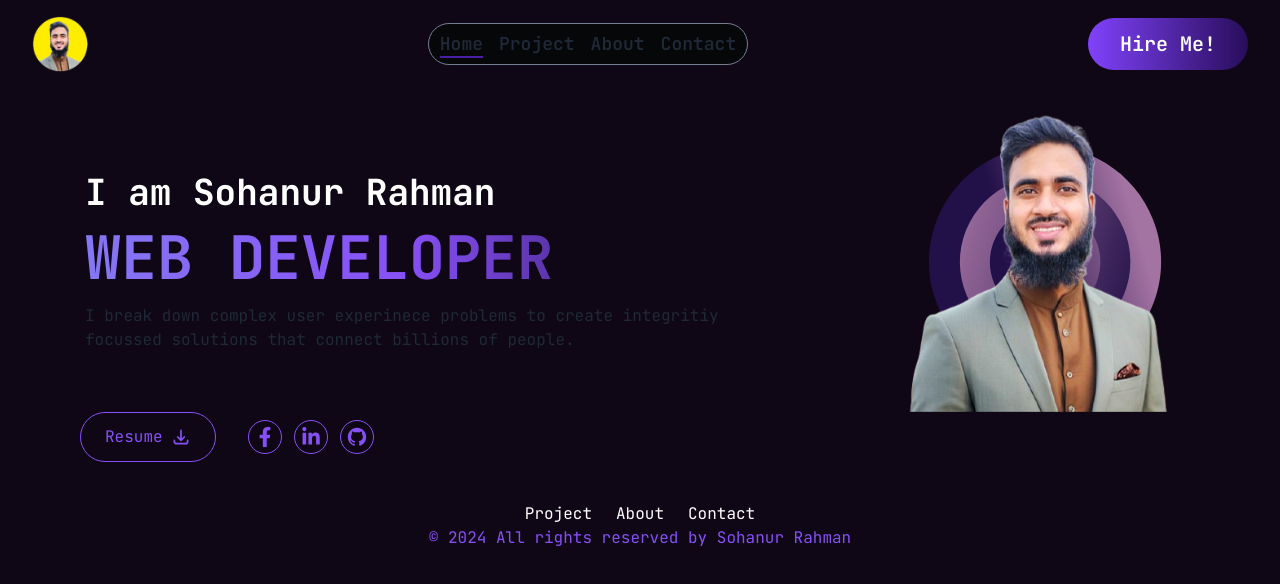
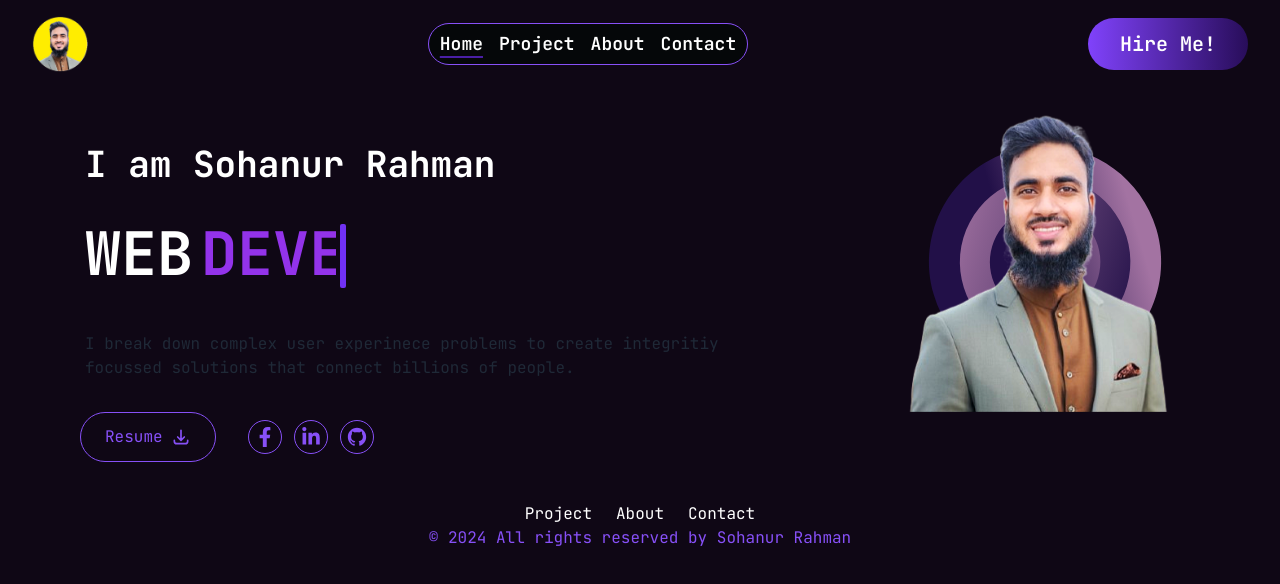
Before and after one commit to Sohan1928/sohan-portfolio, a React (Vite) app: page / in a window 1280 px wide. Shown: the top 584 px of the page. Built offline with nearby package versions, Linux system fonts and the light colour scheme.

Commit message:
web developer text style complete

```diff
--- /dev/null
+++ b/src/components/ui/TypewriterEffect.jsx
@@ -0,0 +1,126 @@
+import { cn } from "../../lib/utils";
+import { motion } from "framer-motion";
+
+export const TypewriterEffect = ({ words, className, cursorClassName }) => {
+  const wordsArray = words.map((word) => {
+    return {
+      ...word,
+      text: word.text.split(" "),
+    };
+  });
+
+  // const [scope, animate] = useAnimate();
+  // const isInView = useInView(scope);
+
+  // useEffect(() => {
+  //   if (isInView) {
+  //     animate(
+  //       "span",
+  //       {
+  //         display: "inline-block",
+  //         opacity: 1,
+  //         width: "fit-content",
+  //       },
+  //       {
+  //         duration: 0.3,
+  //         delay: stagger(0.1),
+  //         ease: "easeInOut",
+  //       }
+  //     );
+  //   }
+  // }, [isInView]);
+
+  return (
+    <div className={cn("", className)}>
+      {renderWords()}
+      <motion.span
+        initial={{ opacity: 0 }}
+        animate={{ opacity: 1 }}
+        transition={{
+          duration: 0.8,
+          repeat: Infinity,
+          repeatType: "reverse",
+        }}
+        className={cn(
+          "inline-block rounded-sm w-[4px] h-4 md:h-6 lg:h-10 bg-[#8750f7]",
+          cursorClassName
+        )}
+      ></motion.span>
+    </div>
+  );
+};
+
+export const TypewriterEffectSmooth = ({
+  words,
+  className,
+  cursorClassName,
+}) => {
+  const wordsArray = words.map((word) => {
+    return {
+      ...word,
+      text: word.text.split(" "),
+    };
+  });
+
+  const renderWords = () => {
+    return (
+      <div>
+        {wordsArray.map((word, idx) => (
+          <div key={`word-${idx}`} className="inline-block">
+            {word.text.map((char, index) => (
+              <span
+                key={`char-${index}`}
+                className={cn(`text-white pr-2`, word.className)}
+              >
+                {char}
+              </span>
+            ))}
+          </div>
+        ))}
+      </div>
+    );
+  };
+
+  return (
+    <div className={cn("flex space-x-1 my-6", className)}>
+      <motion.div
+        className="pb-2 overflow-hidden"
+        initial={{
+          width: "0%",
+        }}
+        whileInView={{
+          width: "fit-content",
+        }}
+        transition={{
+          duration: 3,
+          ease: "linear",
+          repeat: Infinity,
+          repeatType: "reverse",
+          delay: 1,
+        }}
+      >
+        <div
+          className="font-bold text-[#4d09d4] md:text-6xl "
+          style={{
+            whiteSpace: "nowrap",
+          }}
+        >
+          {renderWords()}{" "}
+        </div>{" "}
+      </motion.div>
+      <motion.span
+        initial={{ opacity: 0 }}
+        animate={{ opacity: 1 }}
+        transition={{
+          duration: 0.8,
+          repeat: Infinity,
+          repeatType: "reverse",
+        }}
+        className={cn(
+          "block rounded-sm w-[6px] h-10 md:h-16 bg-[#7733ff]",
+          cursorClassName
+        )}
+      ></motion.span>
+    </div>
+  );
+};
--- /dev/null
+++ b/src/lib/utils.js
@@ -0,0 +1,6 @@
+import { clsx } from "clsx";
+import { twMerge } from "tailwind-merge";
+
+export function cn(...inputs) {
+  return twMerge(clsx(...inputs));
+}
--- a/src/pages/Home/Banner/Banner.jsx
+++ b/src/pages/Home/Banner/Banner.jsx
@@ -3,6 +3,7 @@ import animation from "./animaion.json";
 import Lottie from "lottie-react";
 import meImage from "../../../assets/meImage.png";
 import DownloadCv from "./DownloadCv";
+import { TypewriterEffectSmoothDemo } from "./WebDeveloper";
 
 const Banner = () => {
   return (
@@ -12,8 +13,8 @@ const Banner = () => {
           <h1 className="text-2xl font-bold text-white md:text-4xl">
             I am Sohanur Rahman
           </h1>
-          <h2 className="text-4xl md:text-6xl font-bold text-transparent uppercase bg-gradient-to-r from-[#8577f3] via-[#8750f7] to-[#2a1454] bg-clip-text">
-            Web Developer
+          <h2 className="text-4xl uppercase md:text-6xl">
+            <TypewriterEffectSmoothDemo></TypewriterEffectSmoothDemo>
           </h2>
           <p className="">
             I break down complex user experinece problems to create integritiy
--- /dev/null
+++ b/src/pages/Home/Banner/WebDeveloper.jsx
@@ -0,0 +1,19 @@
+import { TypewriterEffectSmooth } from "../../../components/ui/TypewriterEffect";
+
+export function TypewriterEffectSmoothDemo() {
+  const words = [
+    {
+      text: "Web",
+    },
+    {
+      text: "Developer",
+      className: "text-purple-600 dark:text-purple-600",
+    },
+  ];
+
+  return (
+    <div className="flex flex-col">
+      <TypewriterEffectSmooth words={words} />
+    </div>
+  );
+}
--- a/src/pages/Shared/Navbar/Navbar.jsx
+++ b/src/pages/Shared/Navbar/Navbar.jsx
@@ -18,8 +18,8 @@ const Navbar = () => {
         <img className="w-14" src="Add a heading.png" alt="logo" />
       </div>
       {/* Menu for Large Devices */}
-      <div className="hidden md:flex justify-center py-1.5 mx-auto rounded-full md:w-80 bg-[#050709] border border-[#757e91]">
-        <nav className="flex items-center justify-center space-x-4 text-lg font-semibold text-center">
+      <div className="hidden md:flex justify-center py-1.5 mx-auto rounded-full md:w-80 bg-[#050709] border border-[#8750f7]">
+        <nav className="flex items-center justify-center space-x-4 text-lg font-semibold text-center text-white">
           <NavLink to="/">Home</NavLink>
           <NavLink to="/project">Project</NavLink>
           <NavLink to="/about">About</NavLink>
```
